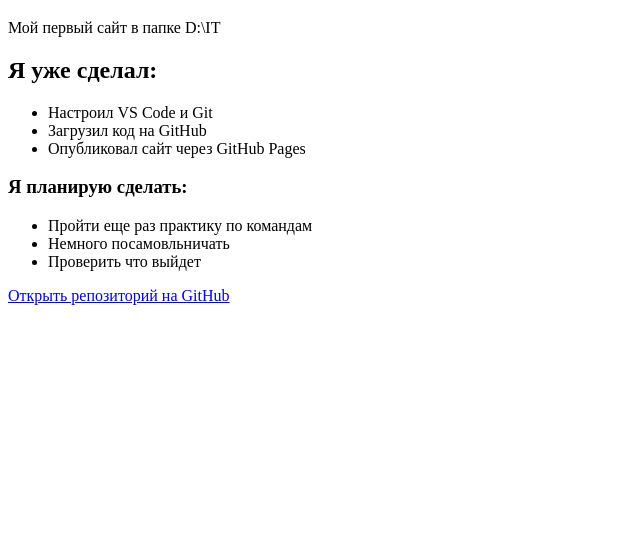
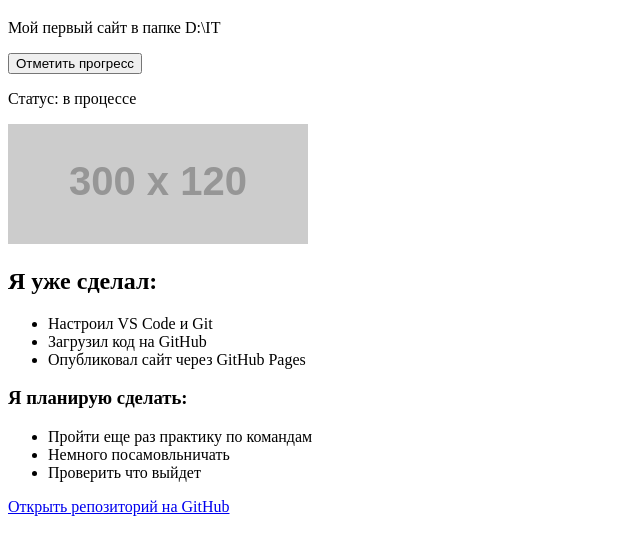
Before and after one commit to El-Mistr/first-page, a plain HTML site: page index.html in a window 1280 px wide. Shown: the part 61-616 px from the top of the page, without its empty margins (0-640 px from the left). Drawn offline with Linux system fonts and the light colour scheme; placeholder pictures from the web are drawn by us.

```diff
--- a/index.html
+++ b/index.html
@@ -8,7 +8,14 @@
 <body>
 <h1>Привет, фронтенд!</h1>
 <p>Мой первый сайт в папке D:\IT</p>
+<div class="card">
+    <button type="button">Отметить прогресс</button>
+    <p>Статус: <span>в процессе</span></p>
+</div>
 
+<div class="media">
+    <img src="https://placehold.co/300x120/png?text=Frontend+Day+1" alt="Баннер первого дня обучения фронтенду">
+</div>
 <h2>Я уже сделал:</h2>
 <ul>
     <li>Настроил VS Code и Git</li>
```
